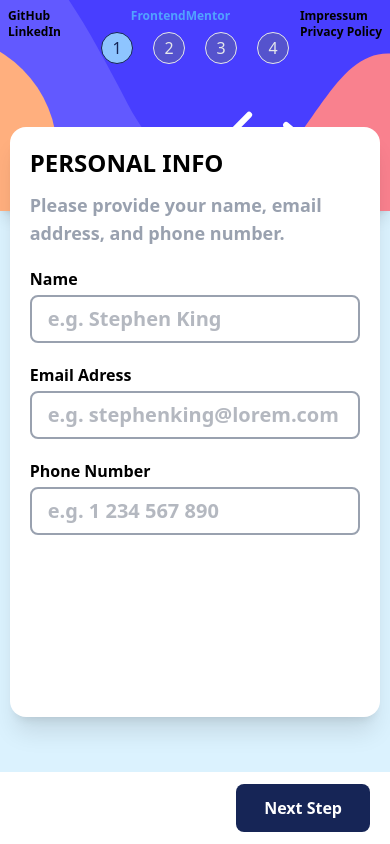
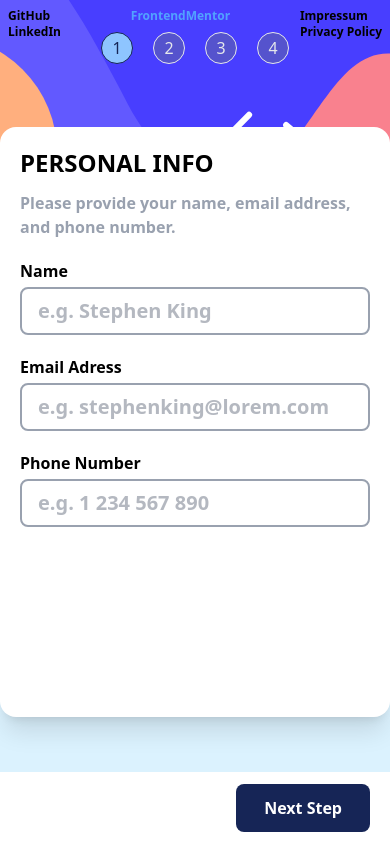
Before and after one commit to srenV/Multi-step-form-React-, a React (Vite) app: page / in a window 390 px wide. Built offline with nearby package versions, Linux system fonts and the light colour scheme.

Commit message:
refactor: standardize padding and font sizes across form components for improved consistency

```diff
--- a/src/App.jsx
+++ b/src/App.jsx
@@ -65,8 +65,8 @@ function App() {
     <div className="bg-sky-200/50 h-svh  flex flex-col">
       {windowWidth < 756 && <Sidebar />}
       <main
-        className="mx-auto my-auto w-95/100 min-h-7/10 max-h-7/10 bg-white p-5 rounded-2xl flex gap-10 shadow-xl z-10
-                       md:min-h-0 md:min-w-200 md:w-5/10 md:h-full 3xl:h-6/10 md:z-3"
+        className="mx-auto my-auto min-h-7/10 max-h-7/10 bg-white p-5 rounded-2xl flex gap-10 shadow-xl z-10
+                       md:min-h-0 md:min-w-200 md:w-6/10 md:h-full 3xl:h-6/10 md:z-3"
         aria-label="Multi-step form"
       >
         {windowWidth > 756 && <Sidebar />}
--- a/src/components/FirstForm.jsx
+++ b/src/components/FirstForm.jsx
@@ -28,7 +28,7 @@ export const FirstForm = () => {
         e.preventDefault();
         setStep(step + 1);
       }}
-      className="mx-auto my-auto flex flex-col h-full w-full place-content-between md:gap-10 2xl:p-15 3xl:p-25"
+      className="mx-auto my-auto flex flex-col h-full w-full place-content-between md:gap-10 md:p-5 2xl:p-15 3xl:p-25"
       aria-label="Step 1: Personal Information"
     >
       <div className=" gap-5 2xl:gap-10 flex flex-col">
@@ -37,7 +37,7 @@ export const FirstForm = () => {
             Personal Info
           </h1>
           <p
-            className="text-gray-400 text-lg font-semibold"
+            className="text-gray-400 text-md font-semibold"
             id="personal-info-description"
           >
             Please provide your name, email address, and phone number.
--- a/src/components/FourthForm.jsx
+++ b/src/components/FourthForm.jsx
@@ -50,7 +50,7 @@ export const FourthForm = () => {
           Finishing up
         </h1>
         <p
-          className="text-gray-400 text-lg font-semibold"
+          className="text-gray-400 text-md font-semibold"
           id="summary-description"
         >
           Double-check everything look OK before confirming.
--- a/src/components/SecondForm.jsx
+++ b/src/components/SecondForm.jsx
@@ -65,7 +65,7 @@ export const SecondForm = () => {
         setStep(step + 1);
         setProgress(progress + 1);
       }}
-      className="mx-auto my-auto flex flex-col h-full w-full place-content-between 2xl:p-15 3xl:p-25"
+      className="mx-auto my-auto flex flex-col h-full w-full place-content-between md:p-5 2xl:p-15 3xl:p-25"
       aria-label="Step 2: Select Plan"
     >
       <div className="flex flex-col place-content-between md:place-content-center-safe gap-2 md:gap-8 h-full">
@@ -74,7 +74,7 @@ export const SecondForm = () => {
           <h1 className="text-start text-2xl md:text-3xl font-bold">
             Select your plan
           </h1>
-          <p className="text-gray-400  font-semibold" id="billing-description">
+          <p className="text-gray-400 font-semibold" id="billing-description">
             You have the option of monthly or yearly billing.
           </p>
         </div>
--- a/src/components/ThirdForm.jsx
+++ b/src/components/ThirdForm.jsx
@@ -65,16 +65,16 @@ export const ThirdForm = () => {
         setStep(step + 1);
         setProgress(progress + 1);
       }}
-      className="mx-auto my-auto flex flex-col h-full w-full place-content-between 2xl:p-15 3xl:p-25"
+      className="mx-auto my-auto flex flex-col h-full w-full place-content-between gap-3 md:p-5 2xl:p-15 3xl:p-25"
       aria-label="Step 3: Add-Ons Selection"
     >
-      <div className=" gap-5 md:gap-10 flex flex-col">
-        <div className="flex flex-col gap-3">
+      <div className=" gap-5 2xl:gap-10 flex flex-col">
+        <div className="flex flex-col gap-2">
           <h1 className="uppercase text-2xl md:text-3xl font-bold">
             Pick add-ons
           </h1>
           <p
-            className="text-gray-400 text-lg font-semibold"
+            className="text-gray-400 text-md font-semibold"
             id="addons-description"
           >
             Add-ons help enhance your gaming experience.
@@ -82,7 +82,7 @@ export const ThirdForm = () => {
         </div>
 
         <fieldset
-          className="flex flex-col gap-5"
+          className="flex flex-col gap-3"
           aria-describedby="addons-description"
         >
           <legend className="sr-only">Available add-ons</legend>
```
